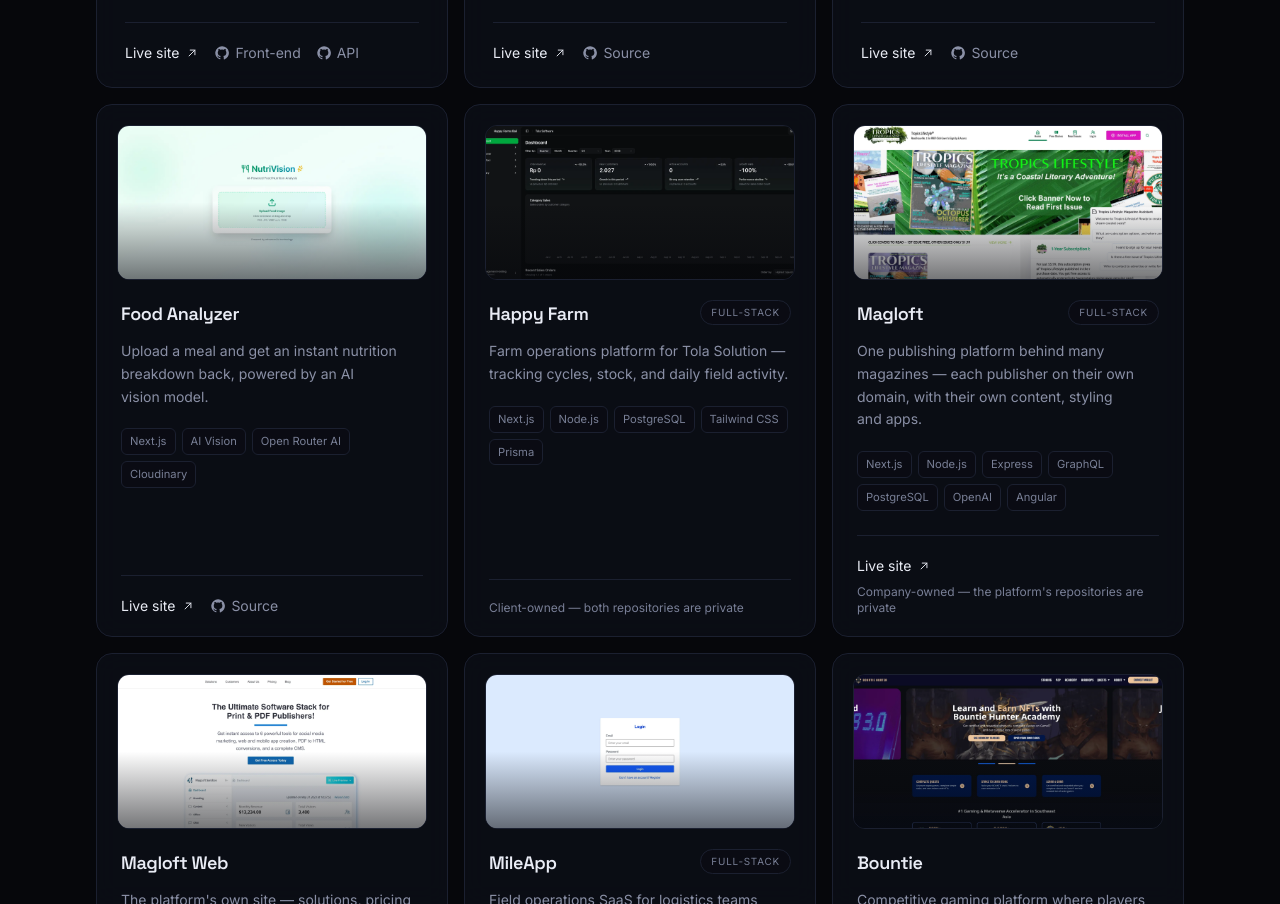
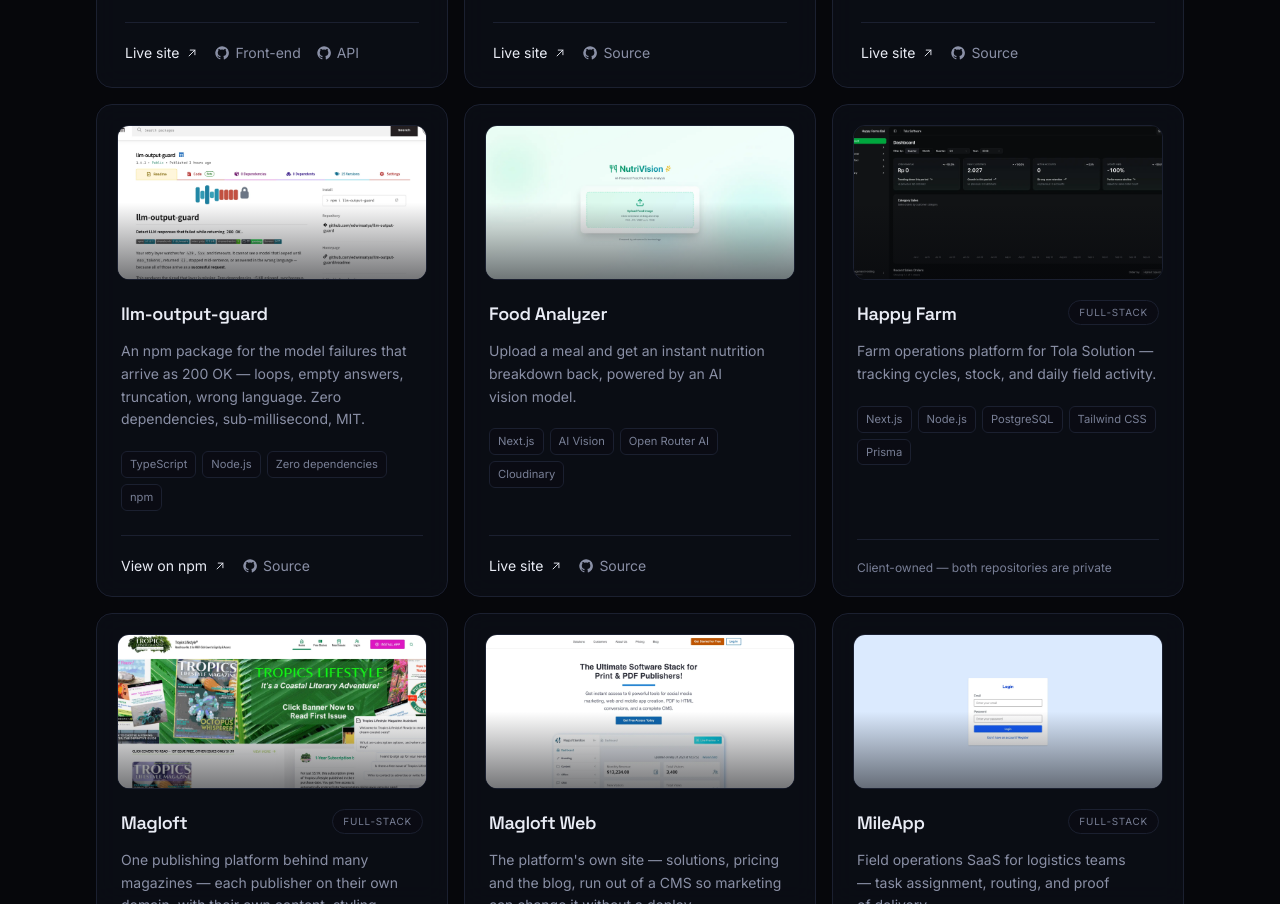
Before and after one commit to edwinsatya/portfolio-v2, a Next.js app: page / in a window 1280 px wide. Shown: the part 3500-4404 px from the top of the page. Built offline with nearby package versions, Linux system fonts and the light colour scheme; no server answers.

Commit message:
feat: add other project llm-output-guard as content

```diff
--- a/src/components/sections/Projects.tsx
+++ b/src/components/sections/Projects.tsx
@@ -71,7 +71,7 @@ function ProjectCard({
               rel="noopener noreferrer"
               className="inline-flex items-center gap-1.5 text-sm text-ink transition-colors hover:text-accent"
             >
-              Live site
+              {project.liveLabel ?? "Live site"}
               <ArrowUpRight className="size-3.5" />
             </a>
           )}
--- a/src/content/profile.ts
+++ b/src/content/profile.ts
@@ -203,6 +203,8 @@ export type Project = {
   blurb: string;
   stack: string[];
   live?: string;
+  /** Overrides the "Live site" link label — a package lives on a registry. */
+  liveLabel?: string;
   /** The repository — the front end where the project has two. */
   source?: string;
   /** The back-end repository, on the full-stack builds that ship both. */
@@ -237,6 +239,17 @@ export const projects: Project[] = [
     sourceApi: "https://github.com/edwinsatya/dryrun-api",
     fullstack: true,
     featured: true,
+  },
+  {
+    slug: "llm-output-guard",
+    image: "llm-output-guard.webp",
+    name: "llm-output-guard",
+    blurb:
+      "An npm package for the model failures that arrive as 200 OK — loops, empty answers, truncation, wrong language. Zero dependencies, sub-millisecond, MIT.",
+    stack: ["TypeScript", "Node.js", "Zero dependencies", "npm"],
+    live: "https://www.npmjs.com/package/llm-output-guard",
+    liveLabel: "View on npm",
+    source: "https://github.com/edwinsatya/llm-output-guard",
   },
   {
     slug: "weathernime",
```
Also changed, not shown: public/projects/llm-output-guard.webp (added).
